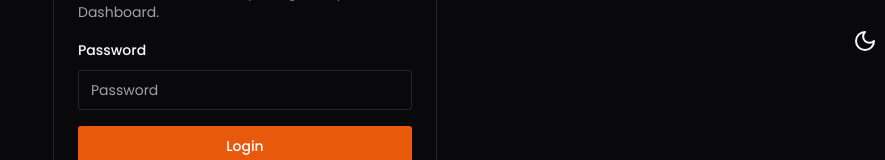
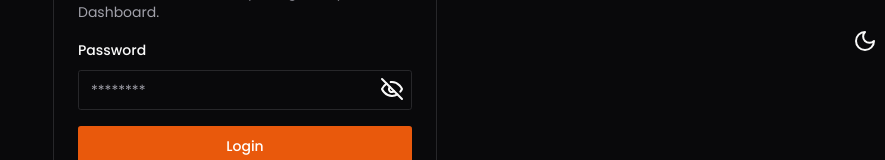
Before and after one commit to Nimira43/NT-Dashboard, a Next.js app: page /login in a window 1280 px wide. Shown: the part 359-519 px from the top of the page, without its empty margins (395-1280 px from the left). Built offline with nearby package versions, Linux system fonts and the light colour scheme.

Commit message:
Some issue with the input fields in the login form not being dark

```diff
--- a/app/(logged-out)/login/page.tsx
+++ b/app/(logged-out)/login/page.tsx
@@ -4,6 +4,7 @@ import { Button } from '@/components/ui/button'
 import { Card, CardContent, CardDescription, CardFooter, CardHeader, CardTitle } from '@/components/ui/card'
 import { Form, FormControl, FormDescription, FormField, FormItem, FormLabel, FormMessage } from '@/components/ui/form'
 import { Input } from '@/components/ui/input'
+import { PasswordInput } from '@/components/ui/password-input'
 import { zodResolver } from '@hookform/resolvers/zod'
 import { Satellite } from 'lucide-react'
 import Link from 'next/link'
@@ -73,9 +74,8 @@ export default function LoginPage() {
                       Password
                     </FormLabel>
                     <FormControl>
-                      <Input
-                        placeholder='Password'
-                        type='password'
+                      <PasswordInput
+                        placeholder='********'
                         {...field}
                       />
                     </FormControl>
```
Also changed, not shown: app/globals.css (line endings or trailing spaces).
